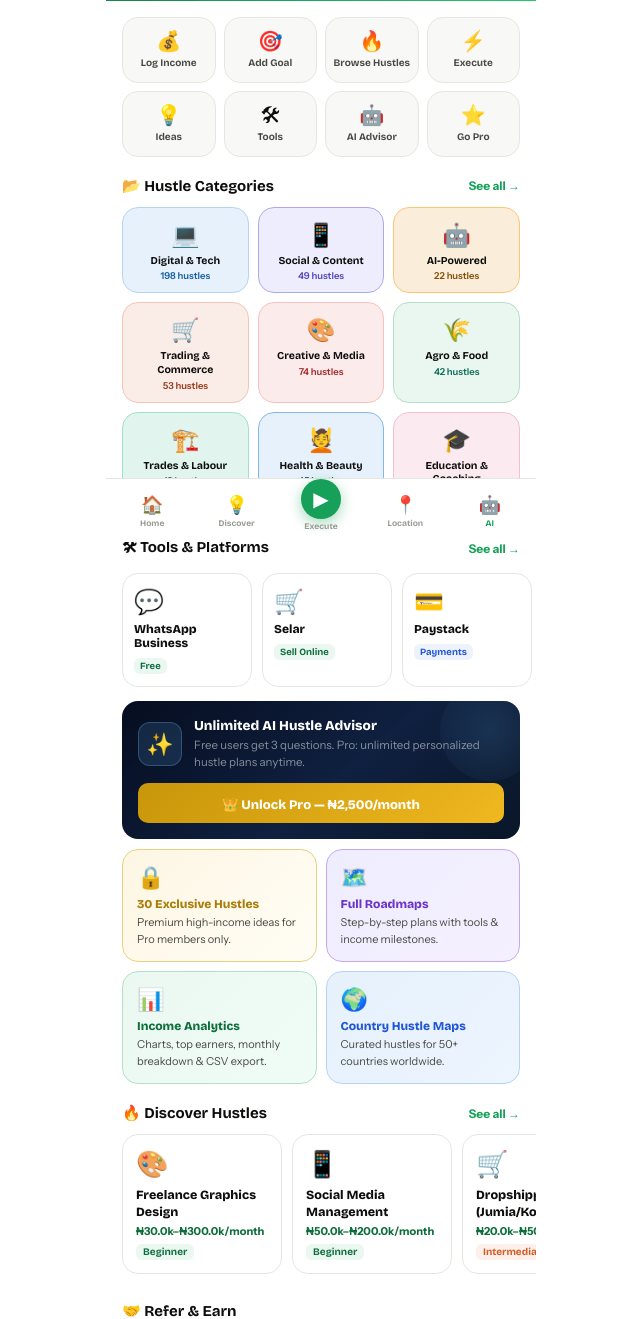
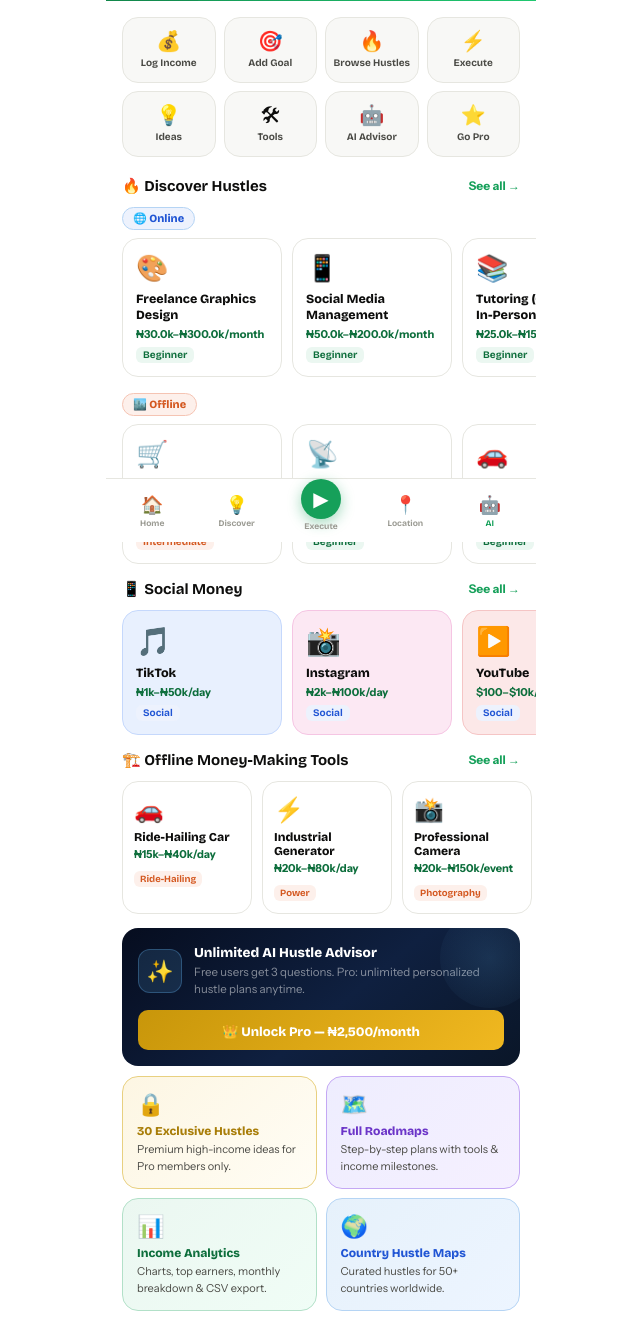
Before and after one commit to dfordavidai/kinghustle, a PHP site: page /dashboard in a window 1280 px wide. Shown: the part 258-1577 px from the top of the page, without its empty margins (319-959 px from the left). Run offline with PHP 8.4, Linux system fonts and the light colour scheme; the visitor is signed in with stand-in values (Sample User, id 1); data comes from the database, SQL or seed files in the repository; data that the repository does not hold is empty.

Commit message:
Refactor dashboard layout for hustles and tools
Removed category grid and tools section, replacing them with online and offline hustle displays. Updated the layout for better organization of hustles and tools.

```diff
--- a/pages/dashboard.php
+++ b/pages/dashboard.php
@@ -213,22 +213,7 @@ body{font-family:'Instrument Sans',sans-serif;background:var(--bg);color:var(--t
 .tt{background:var(--teal-light);color:var(--teal);}
 .tr{background:var(--red-light);color:var(--red);}
 
-/* ── CATEGORY GRID ── */
-.catgrid{display:grid;grid-template-columns:repeat(3,1fr);gap:9px;padding:0 16px;}
-.catcard{border:1.5px solid var(--border);border-radius:var(--r);padding:13px 9px 11px;text-align:center;cursor:pointer;transition:.18s;touch-action:manipulation;text-decoration:none;display:block;}
-.catcard:active{transform:scale(.96);}
-.catcard .ci{font-size:23px;margin-bottom:5px;display:block;}
-.catcard .cn{font-family:'Bricolage Grotesque',sans-serif;font-size:10.5px;font-weight:700;line-height:1.3;color:var(--text);}
-.catcard .cc{font-size:9.5px;font-weight:600;margin-top:3px;}
-.cc-digital{background:#e6f1fb;border-color:#b5d4f4;}.cc-digital .cc{color:#185fa5;}
-.cc-social{background:#eeedfe;border-color:#afa9ec;}.cc-social .cc{color:#534ab7;}
-.cc-ai{background:#faeeda;border-color:#fac775;}.cc-ai .cc{color:#854f0b;}
-.cc-trade{background:#faece7;border-color:#f5c4b3;}.cc-trade .cc{color:#993c1d;}
-.cc-creative{background:#fcebeb;border-color:#f7c1c1;}.cc-creative .cc{color:#a32d2d;}
-.cc-agro{background:#eaf7f1;border-color:#b2e0c8;}.cc-agro .cc{color:#0f6e56;}
-.cc-trades{background:#e1f5ee;border-color:#9fe1cb;}.cc-trades .cc{color:#0f6e56;}
-.cc-health{background:#e6f1fb;border-color:#85b7eb;}.cc-health .cc{color:#0c447c;}
-.cc-edu{background:#fbeaf0;border-color:#f4c0d1;}.cc-edu .cc{color:#993556;}
+
 
 /* ── TOOLS SECTION ── */
 .tools-scroll{display:flex;gap:10px;overflow-x:auto;padding:0 16px 8px;scrollbar-width:none;-webkit-overflow-scrolling:touch;}
@@ -407,72 +392,134 @@ body{font-family:'Instrument Sans',sans-serif;background:var(--bg);color:var(--t
 </div>
 
 <!-- ═══════════════════════════════════
-     BROWSE CATEGORIES
+     DISCOVER HUSTLES — ONLINE
 ═══════════════════════════════════ -->
+<?php
+// Separate allHustles into online and offline by category
+$onlineCategories  = ['digital','social','ai','creative','education','finance'];
+$offlineCategories = ['agro','trade','trades','health','realestate','transport'];
+$onlineHustles  = array_values(array_filter($allHustles, fn($h) => in_array($h['category'], $onlineCategories)));
+$offlineHustles = array_values(array_filter($allHustles, fn($h) => in_array($h['category'], $offlineCategories)));
+?>
 <div class="sec-head">
-  <div class="sec-title">📂 Hustle Categories</div>
-  <a href="<?= APP_URL ?>/ideas" class="sec-all">See all →</a>
+  <div class="sec-title">🔥 Discover Hustles</div>
+  <a href="<?= APP_URL ?>/hustles" class="sec-all">See all →</a>
 </div>
-<div class="catgrid">
-  <a class="catcard cc-digital" href="<?= APP_URL ?>/?cat=digital"><span class="ci">💻</span><div class="cn">Digital & Tech</div><div class="cc">198 hustles</div></a>
-  <a class="catcard cc-social" href="<?= APP_URL ?>/?cat=social"><span class="ci">📱</span><div class="cn">Social & Content</div><div class="cc">49 hustles</div></a>
-  <a class="catcard cc-ai" href="<?= APP_URL ?>/?cat=ai"><span class="ci">🤖</span><div class="cn">AI-Powered</div><div class="cc">22 hustles</div></a>
-  <a class="catcard cc-trade" href="<?= APP_URL ?>/?cat=trade"><span class="ci">🛒</span><div class="cn">Trading & Commerce</div><div class="cc">53 hustles</div></a>
-  <a class="catcard cc-creative" href="<?= APP_URL ?>/?cat=creative"><span class="ci">🎨</span><div class="cn">Creative & Media</div><div class="cc">74 hustles</div></a>
-  <a class="catcard cc-agro" href="<?= APP_URL ?>/?cat=agro"><span class="ci">🌾</span><div class="cn">Agro & Food</div><div class="cc">42 hustles</div></a>
-  <a class="catcard cc-trades" href="<?= APP_URL ?>/?cat=trades"><span class="ci">🏗️</span><div class="cn">Trades & Labour</div><div class="cc">12 hustles</div></a>
-  <a class="catcard cc-health" href="<?= APP_URL ?>/?cat=health"><span class="ci">💆</span><div class="cn">Health & Beauty</div><div class="cc">45 hustles</div></a>
-  <a class="catcard cc-edu" href="<?= APP_URL ?>/?cat=education"><span class="ci">🎓</span><div class="cn">Education & Coaching</div><div class="cc">41 hustles</div></a>
+
+<!-- Online Hustles sub-label -->
+<div style="padding:0 16px 8px;display:flex;align-items:center;gap:7px;">
+  <span style="font-size:11px;font-weight:800;font-family:'Bricolage Grotesque',sans-serif;color:var(--blue);background:var(--blue-light);border:1px solid #b5d4f4;border-radius:20px;padding:4px 10px;">🌐 Online</span>
+</div>
+<div class="hustle-scroll">
+  <?php foreach (array_slice($onlineHustles, 0, 10) as $h): ?>
+    <a class="hustle-card" href="<?= APP_URL ?>/hustle/<?= htmlspecialchars($h['slug']) ?>">
+      <span class="hc-emoji"><?= htmlspecialchars($h['emoji']) ?></span>
+      <div class="hc-name"><?= htmlspecialchars($h['name']) ?></div>
+      <div class="hc-income"><?= fmt((float)$h['income_min']) ?>–<?= fmt((float)$h['income_max']) ?>/<?= htmlspecialchars($h['income_period']) ?></div>
+      <div class="hc-tags">
+        <span class="tag <?= htmlspecialchars($diffClass[$h['difficulty']] ?? 'tg') ?>"><?= htmlspecialchars($diffLabel[$h['difficulty']] ?? '') ?></span>
+      </div>
+    </a>
+  <?php endforeach; ?>
+  <?php if (empty($onlineHustles)): ?>
+    <?php foreach (array_slice($allHustles, 0, 8) as $h): ?>
+      <a class="hustle-card" href="<?= APP_URL ?>/hustle/<?= htmlspecialchars($h['slug']) ?>">
+        <span class="hc-emoji"><?= htmlspecialchars($h['emoji']) ?></span>
+        <div class="hc-name"><?= htmlspecialchars($h['name']) ?></div>
+        <div class="hc-income"><?= fmt((float)$h['income_min']) ?>–<?= fmt((float)$h['income_max']) ?>/<?= htmlspecialchars($h['income_period']) ?></div>
+        <div class="hc-tags">
+          <span class="tag <?= htmlspecialchars($diffClass[$h['difficulty']] ?? 'tg') ?>"><?= htmlspecialchars($diffLabel[$h['difficulty']] ?? '') ?></span>
+        </div>
+      </a>
+    <?php endforeach; ?>
+  <?php endif; ?>
+</div>
+
+<!-- Offline Hustles sub-label -->
+<div style="padding:8px 16px 8px;display:flex;align-items:center;gap:7px;">
+  <span style="font-size:11px;font-weight:800;font-family:'Bricolage Grotesque',sans-serif;color:var(--orange);background:var(--orange-light);border:1px solid #f5c4b3;border-radius:20px;padding:4px 10px;">🏙️ Offline</span>
+</div>
+<div class="hustle-scroll">
+  <?php foreach (array_slice($offlineHustles, 0, 10) as $h): ?>
+    <a class="hustle-card" href="<?= APP_URL ?>/hustle/<?= htmlspecialchars($h['slug']) ?>">
+      <span class="hc-emoji"><?= htmlspecialchars($h['emoji']) ?></span>
+      <div class="hc-name"><?= htmlspecialchars($h['name']) ?></div>
+      <div class="hc-income"><?= fmt((float)$h['income_min']) ?>–<?= fmt((float)$h['income_max']) ?>/<?= htmlspecialchars($h['income_period']) ?></div>
+      <div class="hc-tags">
+        <span class="tag <?= htmlspecialchars($diffClass[$h['difficulty']] ?? 'tg') ?>"><?= htmlspecialchars($diffLabel[$h['difficulty']] ?? '') ?></span>
+      </div>
+    </a>
+  <?php endforeach; ?>
+  <?php if (empty($offlineHustles)): ?>
+    <?php foreach (array_slice($allHustles, 8, 8) as $h): ?>
+      <a class="hustle-card" href="<?= APP_URL ?>/hustle/<?= htmlspecialchars($h['slug']) ?>">
+        <span class="hc-emoji"><?= htmlspecialchars($h['emoji']) ?></span>
+        <div class="hc-name"><?= htmlspecialchars($h['name']) ?></div>
+        <div class="hc-income"><?= fmt((float)$h['income_min']) ?>–<?= fmt((float)$h['income_max']) ?>/<?= htmlspecialchars($h['income_period']) ?></div>
+        <div class="hc-tags">
+          <span class="tag <?= htmlspecialchars($diffClass[$h['difficulty']] ?? 'tg') ?>"><?= htmlspecialchars($diffLabel[$h['difficulty']] ?? '') ?></span>
+        </div>
+      </a>
+    <?php endforeach; ?>
+  <?php endif; ?>
 </div>
 
 <!-- ═══════════════════════════════════
-     TOOLS & PLATFORMS
+     SOCIAL MONEY
 ═══════════════════════════════════ -->
-<div class="sec-head" style="margin-top:24px;">
-  <div class="sec-title">🛠 Tools & Platforms</div>
+<?php
+// Social Money platforms data (mirrored from socialmoney.php)
+$dashSocialPlatforms = [
+  ['icon'=>'🎵','name'=>'TikTok',      'earn'=>'₦1k–₦50k/day',    'id'=>'tiktok',    'bg'=>'#e8f0fe','border'=>'#c5d8fc'],
+  ['icon'=>'📸','name'=>'Instagram',   'earn'=>'₦2k–₦100k/day',   'id'=>'instagram', 'bg'=>'#fce8f3','border'=>'#f5c5e3'],
+  ['icon'=>'▶️','name'=>'YouTube',     'earn'=>'$100–$10k/month',  'id'=>'youtube',   'bg'=>'#fce8e8','border'=>'#f5c5c5'],
+  ['icon'=>'💬','name'=>'WhatsApp',    'earn'=>'₦500–₦20k/day',   'id'=>'whatsapp',  'bg'=>'#e8fce8','border'=>'#c5f0c5'],
+  ['icon'=>'✈️','name'=>'Telegram',    'earn'=>'₦1k–₦50k/day',    'id'=>'telegram',  'bg'=>'#e8f4fc','border'=>'#c5e4f5'],
+];
+?>
+<div class="sec-head" style="margin-top:8px;">
+  <div class="sec-title">📱 Social Money</div>
+  <a href="<?= APP_URL ?>/socialmoney" class="sec-all">See all →</a>
+</div>
+<div class="hustle-scroll">
+  <?php foreach ($dashSocialPlatforms as $sp): ?>
+    <a class="hustle-card" href="<?= APP_URL ?>/socialmoney?p=<?= $sp['id'] ?>" style="background:<?= htmlspecialchars($sp['bg']) ?>;border-color:<?= htmlspecialchars($sp['border']) ?>;">
+      <span class="hc-emoji" style="font-size:28px;"><?= $sp['icon'] ?></span>
+      <div class="hc-name"><?= htmlspecialchars($sp['name']) ?></div>
+      <div class="hc-income"><?= htmlspecialchars($sp['earn']) ?></div>
+      <div class="hc-tags">
+        <span class="tag tb">Social</span>
+      </div>
+    </a>
+  <?php endforeach; ?>
+</div>
+
+<!-- ═══════════════════════════════════
+     OFFLINE MONEY-MAKING TOOLS
+═══════════════════════════════════ -->
+<?php
+// Offline tools data (mirrored from tools.php)
+$dashOfflineTools = [
+  ['emoji'=>'🚗','name'=>'Ride-Hailing Car','earn'=>'₦15k–₦40k/day','badge'=>'Ride-Hailing'],
+  ['emoji'=>'⚡','name'=>'Industrial Generator','earn'=>'₦20k–₦80k/day','badge'=>'Power'],
+  ['emoji'=>'📸','name'=>'Professional Camera','earn'=>'₦20k–₦150k/event','badge'=>'Photography'],
+  ['emoji'=>'🎤','name'=>'PA Sound System','earn'=>'₦30k–₦200k/event','badge'=>'Events'],
+  ['emoji'=>'🏠','name'=>'Short-Let Apartment','earn'=>'₦20k–₦80k/night','badge'=>'Real Estate'],
+];
+?>
+<div class="sec-head" style="margin-top:8px;">
+  <div class="sec-title">🏗️ Offline Money-Making Tools</div>
   <a href="<?= APP_URL ?>/tools" class="sec-all">See all →</a>
 </div>
 <div class="tools-scroll">
-  <a class="tool-card" href="https://wa.me" target="_blank" rel="noopener">
-    <span class="tc-emoji">💬</span>
-    <div class="tc-name">WhatsApp Business</div>
-    <span class="tc-badge tg">Free</span>
-  </a>
-  <a class="tool-card" href="https://selar.co" target="_blank" rel="noopener">
-    <span class="tc-emoji">🛒</span>
-    <div class="tc-name">Selar</div>
-    <span class="tc-badge tg">Sell Online</span>
-  </a>
-  <a class="tool-card" href="https://paystack.com" target="_blank" rel="noopener">
-    <span class="tc-emoji">💳</span>
-    <div class="tc-name">Paystack</div>
-    <span class="tc-badge tb">Payments</span>
-  </a>
-  <a class="tool-card" href="https://fiverr.com" target="_blank" rel="noopener">
-    <span class="tc-emoji">💼</span>
-    <div class="tc-name">Fiverr</div>
-    <span class="tc-badge tp">Freelance</span>
-  </a>
-  <a class="tool-card" href="https://upwork.com" target="_blank" rel="noopener">
-    <span class="tc-emoji">🌍</span>
-    <div class="tc-name">Upwork</div>
-    <span class="tc-badge tgd">USD Income</span>
-  </a>
-  <a class="tool-card" href="https://canva.com" target="_blank" rel="noopener">
-    <span class="tc-emoji">🎨</span>
-    <div class="tc-name">Canva</div>
-    <span class="tc-badge tg">Design</span>
-  </a>
-  <a class="tool-card" href="https://jumia.com.ng" target="_blank" rel="noopener">
-    <span class="tc-emoji">📦</span>
-    <div class="tc-name">Jumia Seller</div>
-    <span class="tc-badge to">E-commerce</span>
-  </a>
-  <a class="tool-card" href="https://moniepoint.com" target="_blank" rel="noopener">
-    <span class="tc-emoji">🏦</span>
-    <div class="tc-name">Moniepoint</div>
-    <span class="tc-badge tg">POS/Agency</span>
-  </a>
+  <?php foreach ($dashOfflineTools as $t): ?>
+    <a class="tool-card" href="<?= APP_URL ?>/tools">
+      <span class="tc-emoji"><?= $t['emoji'] ?></span>
+      <div class="tc-name"><?= htmlspecialchars($t['name']) ?></div>
+      <div style="font-size:11px;font-weight:700;color:var(--green3);margin:3px 0 5px;"><?= htmlspecialchars($t['earn']) ?></div>
+      <span class="tc-badge to"><?= htmlspecialchars($t['badge']) ?></span>
+    </a>
+  <?php endforeach; ?>
 </div>
 
 <!-- ═══════════════════════════════════
@@ -521,27 +568,7 @@ body{font-family:'Instrument Sans',sans-serif;background:var(--bg);color:var(--t
 </div>
 <?php endif; ?>
 
-<!-- ═══════════════════════════════════
-     BROWSE HUSTLES (from DB)
-═══════════════════════════════════ -->
-<?php if (!empty($allHustles)): ?>
-<div class="sec-head">
-  <div class="sec-title">🔥 Discover Hustles</div>
-  <a href="<?= APP_URL ?>/hustles" class="sec-all">See all →</a>
-</div>
-<div class="hustle-scroll">
-  <?php foreach (array_slice($allHustles, 0, 12) as $h): ?>
-    <a class="hustle-card" href="<?= APP_URL ?>/hustle/<?= htmlspecialchars($h['slug']) ?>">
-      <span class="hc-emoji"><?= htmlspecialchars($h['emoji']) ?></span>
-      <div class="hc-name"><?= htmlspecialchars($h['name']) ?></div>
-      <div class="hc-income"><?= fmt((float)$h['income_min']) ?>–<?= fmt((float)$h['income_max']) ?>/<?= htmlspecialchars($h['income_period']) ?></div>
-      <div class="hc-tags">
-        <span class="tag <?= htmlspecialchars($diffClass[$h['difficulty']] ?? 'tg') ?>"><?= htmlspecialchars($diffLabel[$h['difficulty']] ?? '') ?></span>
-      </div>
-    </a>
-  <?php endforeach; ?>
-</div>
-<?php endif; ?>
+
 
 <!-- ═══════════════════════════════════
      REFERRAL
```
